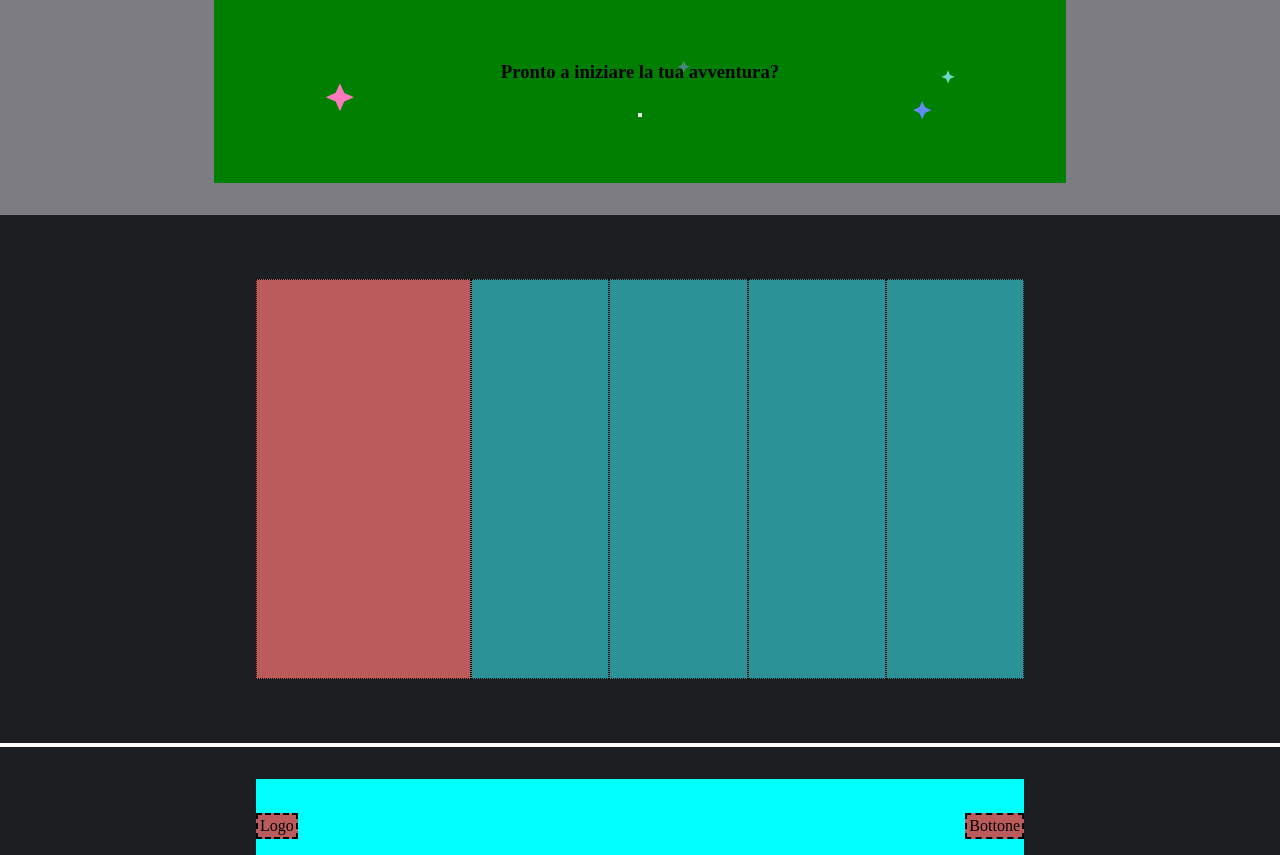
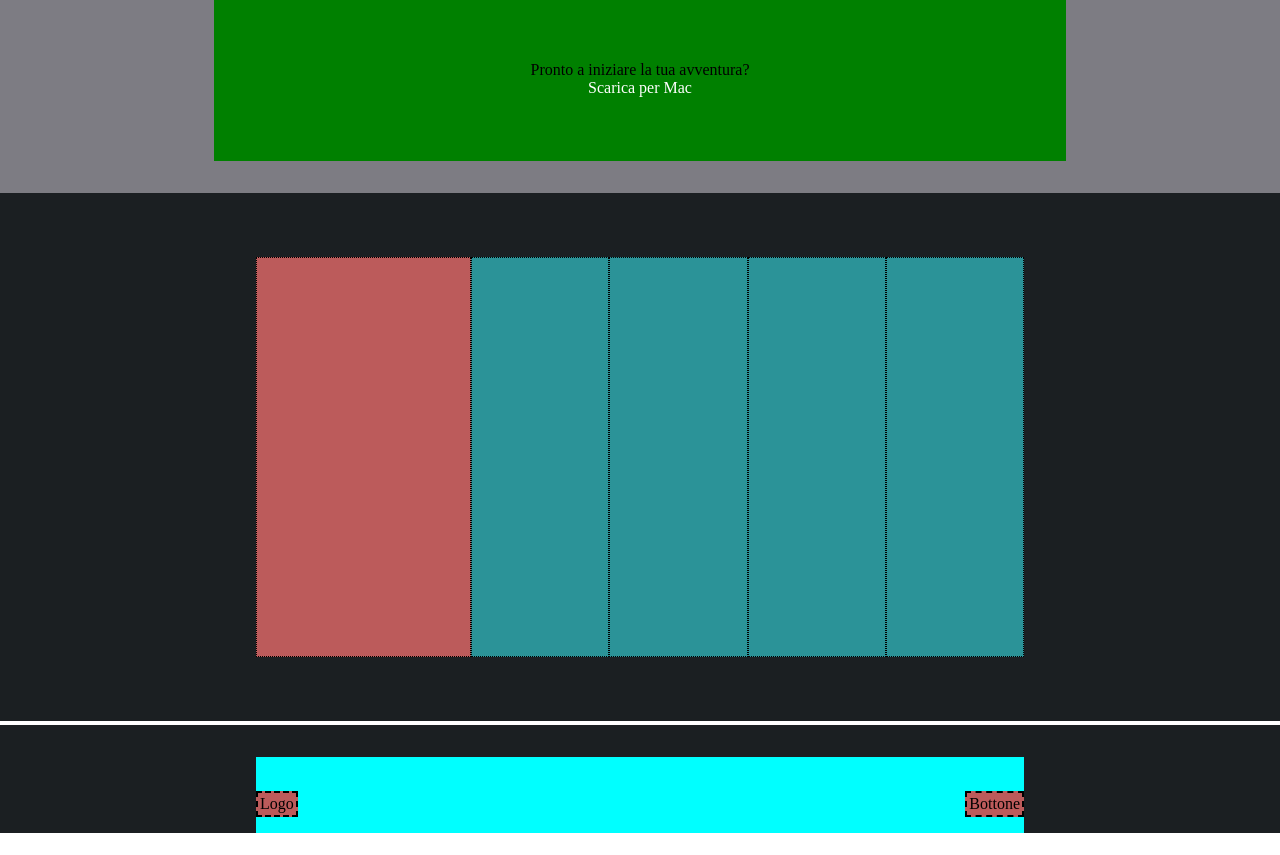
Before and after one commit to carlomarcon/htmlcss-discord, a plain HTML site: page index.html in a window 1280 px wide. Shown: the part 3035-3890 px from the top of the page. After the commit the page ends 3868 px from the top, so only its background shows below. Drawn offline with Linux system fonts and the light colour scheme.

Commit message:
MODIFY: HTML 5TH PAGE

```diff
--- a/index.html
+++ b/index.html
@@ -86,11 +86,13 @@
         <div class="container-fifth div5-page">
           <h1>Tecnologia affidabile per tenersi in contatto</h1>
           <p>Lorem ipsum dolor sit amet consectetur adipisicing elit. Iusto dolore tempore perferendis harum, repellendus, esse quibusdam rem laboriosam laudantium quos ipsa fugiat ex reprehenderit explicabo voluptas distinctio aperiam quis beatae.</p>
-        <img src="img/item4-big.svg" alt="" alt="">
-          <div class="img-and-button-pag5">
-          <h3>Pronto a iniziare la tua avventura?</h3>
+         <img src="img/item4-big.svg" alt="" alt="">
+
+          <div class="pg5-div">
+           <span> Pronto a iniziare la tua avventura?</span>
+
           <br>
-          <button value="hey"></button>
+          <div class="link5pag"><a href="">Scarica per Mac</a></div>
         </div>
         </div>
       </section>
```
